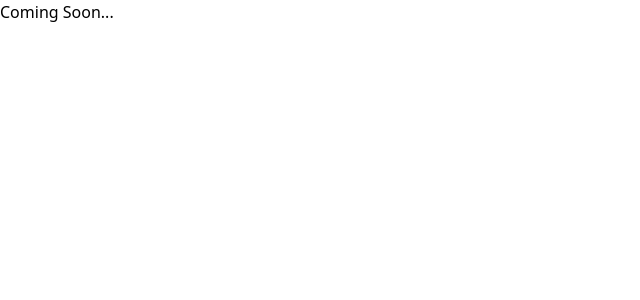
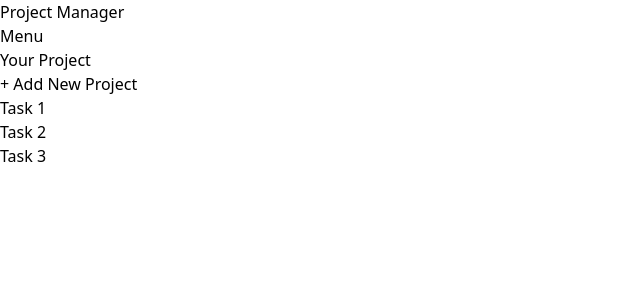
Before and after one commit to Zain0205/project-manager, a React (Vite) app: page / in a window 1280 px wide. Shown: the top 300 px of the page, without its empty margins (0-640 px from the left). Built offline with nearby package versions, Linux system fonts and the light colour scheme.

Commit message:
feat: sidebar

```diff
--- a/src/App.jsx
+++ b/src/App.jsx
@@ -1,9 +1,12 @@
 import React from 'react'
+import SideBar from "./components/SideBar.jsx";
 
 function App() {
   return (
     <>
-      <h1 className='text-center font-semibold text-3xl'>Coming Soon...</h1>
+      <main>
+        <SideBar />
+      </main>
     </>
   )
 }
```
